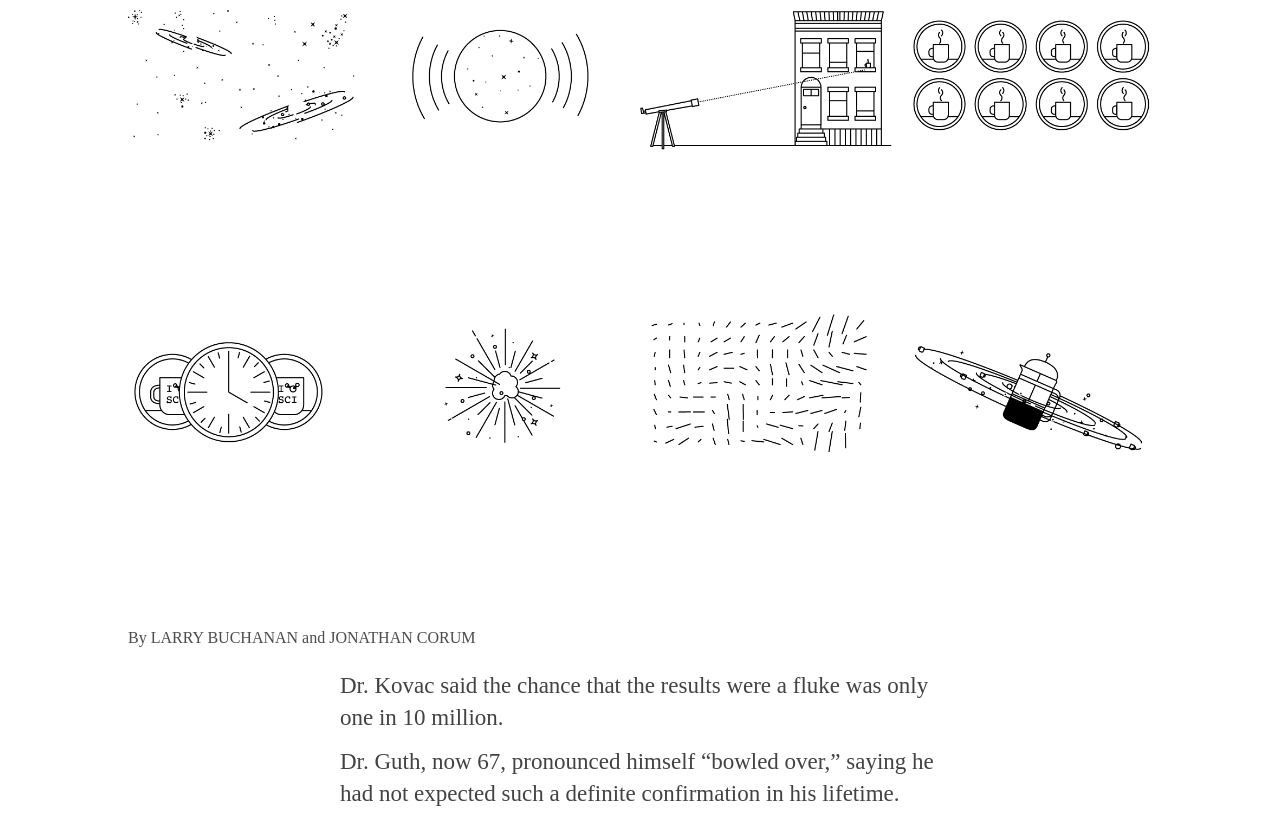
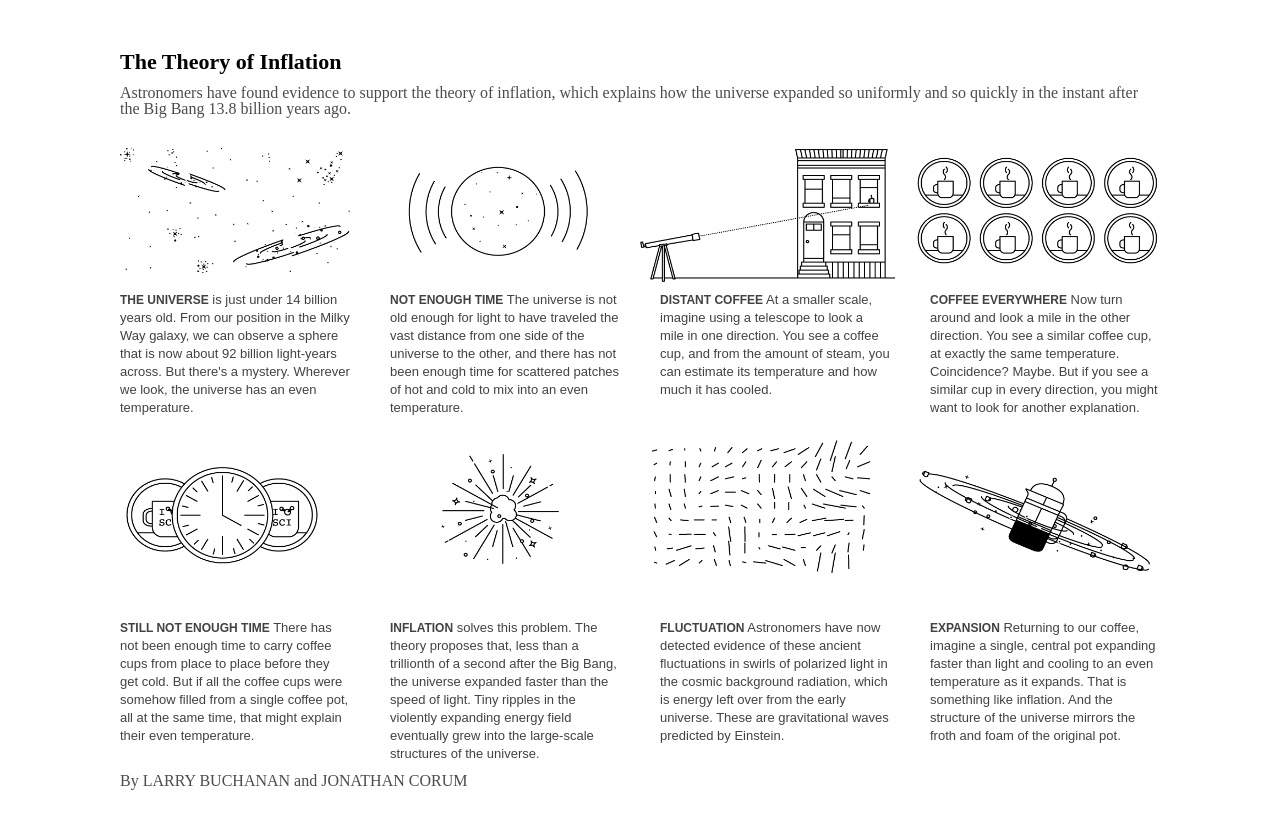
Before and after one commit to marijanbrvar/W1D1_NYT_Article, a plain HTML site: page index.html in a window 1280 px wide. Shown: the part 3323-4140 px from the top of the page. Drawn offline with Linux system fonts and the light colour scheme.

Commit message:
Adding grid for inflation section

```diff
--- a/css/style.css
+++ b/css/style.css
@@ -370,13 +370,64 @@ aside {
   text-decoration: none;
   font-weight: 700;
   padding: 8px 16px 0 0;
-
 }
 
 .galery {
-display: flex;
-flex-wrap: wrap;
+  display: flex;
+  flex-wrap: wrap;
 }
+
+.inflation-section {
+  padding: 24px 120px;
+  display: grid;
+  grid-template-columns: 1fr;
+  grid-template-rows: 1fr;
+}
+
+.inflation-title {
+  padding: 24px 0 12px 0;
+  font-weight: 700;
+  font-size: 22px;
+}
+
+.inflation-subtitle {
+  font-size: 16px;
+  color: #111111c0;
+  margin-bottom: 24px;
+}
+
+.inflation-caption {
+  margin-top: 32px;
+  font-size: 16px;
+  color: #111111c0;
+  margin-bottom: 24px;
+}
+
+.inflation {
+  background-image: url("/assets/images/inflation-945.png");
+  background-position: top;
+  background-size: 100% 100%;
+  height: 600px;
+  background-repeat: no-repeat;
+  display: grid;
+  gap: 40px;
+  grid-template-columns: 1fr 1fr 1fr 1fr;
+  grid-auto-rows: 1fr 1fr;
+}
+
+.inflation p {
+  margin-top: 150px;
+  font-size: 13px;
+  font-family: Arial, Helvetica, sans-serif;
+  line-height: 18px;
+}
+
+.inflation p span {
+  font-size: 12px;
+  font-family: Arial, Helvetica, sans-serif;
+  font-weight: bold;
+}
+
 /* Page template A */
 
 /* Page template B */
--- a/index.html
+++ b/index.html
@@ -156,10 +156,21 @@
         scientific briefing at the Center for Astrophysics here on Monday and
         in a set of papers submitted to The Astrophysical Journal.
       </p>
-      <figure>
-        <img src="./assets/images/inflation-945.png" alt="Inflation" />
-        <figcaption>By LARRY BUCHANAN and JONATHAN CORUM</figcaption>
-      </figure>
+      <section class="inflation-section">
+        <div class="inflation-title">The Theory of Inflation</div>
+        <div class="inflation-subtitle">Astronomers have found evidence to support the theory of inflation, which explains how the universe expanded so uniformly and so quickly in the instant after the Big Bang 13.8 billion years ago.</div>
+        <div class="inflation">
+            <div><p><span>THE UNIVERSE</span>  is just under 14 billion years old. From our position in the Milky Way galaxy, we can observe a sphere that is now about 92 billion light-years across. But there's a mystery. Wherever we look, the universe has an even temperature.</p></div>
+            <div><p><span>NOT ENOUGH TIME</span>  The universe is not old enough for light to have traveled the vast distance from one side of the universe to the other, and there has not been enough time for scattered patches of hot and cold to mix into an even temperature.</p></div>
+            <div><p><span>DISTANT COFFEE</span>  At a smaller scale, imagine using a telescope to look a mile in one direction. You see a coffee cup, and from the amount of steam, you can estimate its temperature and how much it has cooled.</p></div>
+            <div><p><span>COFFEE EVERYWHERE</span>  Now turn around and look a mile in the other direction. You see a similar coffee cup, at exactly the same temperature. Coincidence? Maybe. But if you see a similar cup in every direction, you might want to look for another explanation.</p></div>
+            <div><p><span>STILL NOT ENOUGH TIME</span>  There has not been enough time to carry coffee cups from place to place before they get cold. But if all the coffee cups were somehow filled from a single coffee pot, all at the same time, that might explain their even temperature.</p></div>
+            <div><p><span>INFLATION</span>  solves this problem. The theory proposes that, less than a trillionth of a second after the Big Bang, the universe expanded faster than the speed of light. Tiny ripples in the violently expanding energy field eventually grew into the large-scale structures of the universe.</p></div>
+            <div><p><span>FLUCTUATION</span>  Astronomers have now detected evidence of these ancient fluctuations in swirls of polarized light in the cosmic background radiation, which is energy left over from the early universe. These are gravitational waves predicted by Einstein.</p></div>
+            <div><p><span>EXPANSION</span>  Returning to our coffee, imagine a single, central pot expanding faster than light and cooling to an even temperature as it expands. That is something like inflation. And the structure of the universe mirrors the froth and foam of the original pot.</p></div>
+        </div>
+        <div class="inflation-caption">By LARRY BUCHANAN and JONATHAN CORUM</div>
+      </section>
       <p>
         Dr. Kovac said the chance that the results were a fluke was only one
         in 10 million.
```
